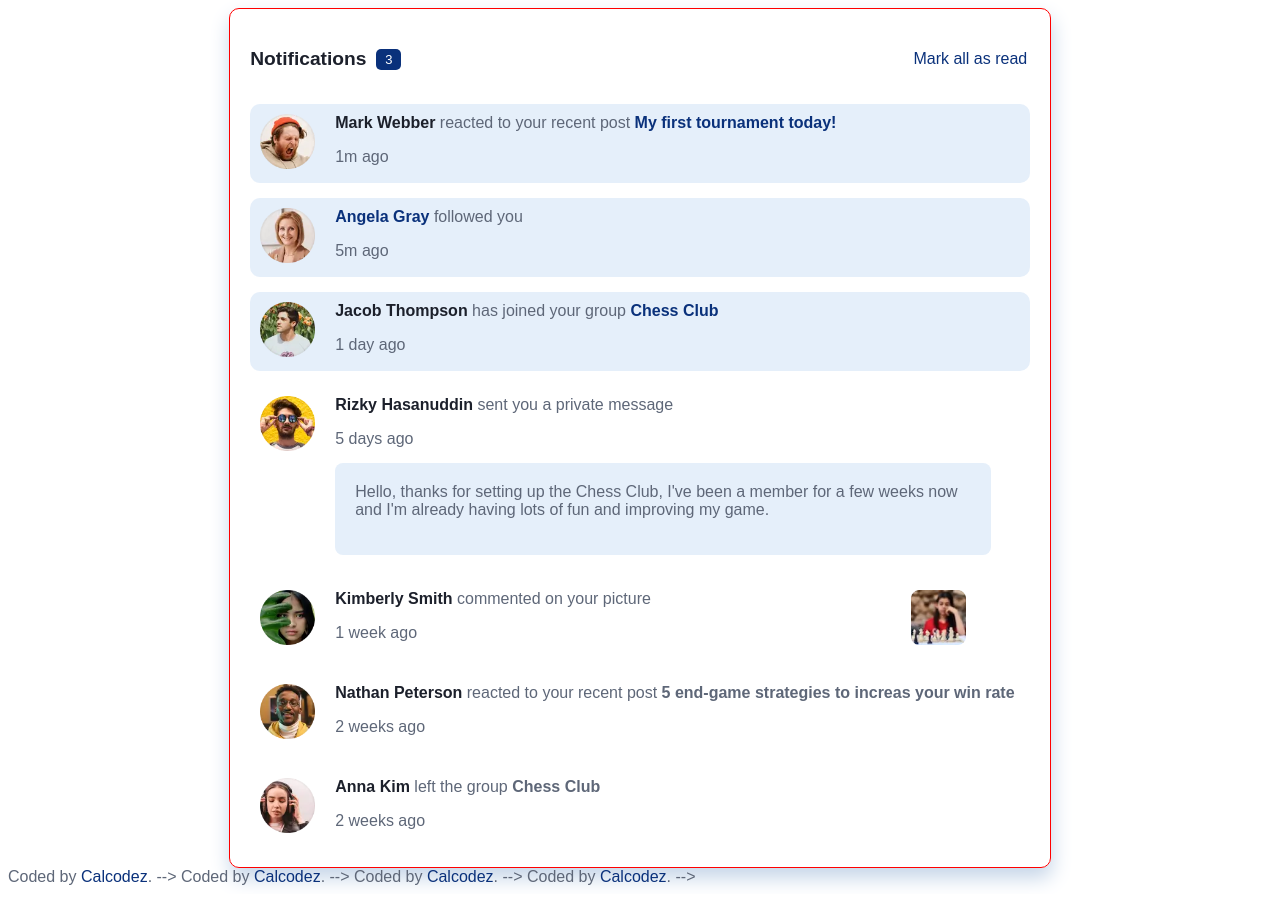
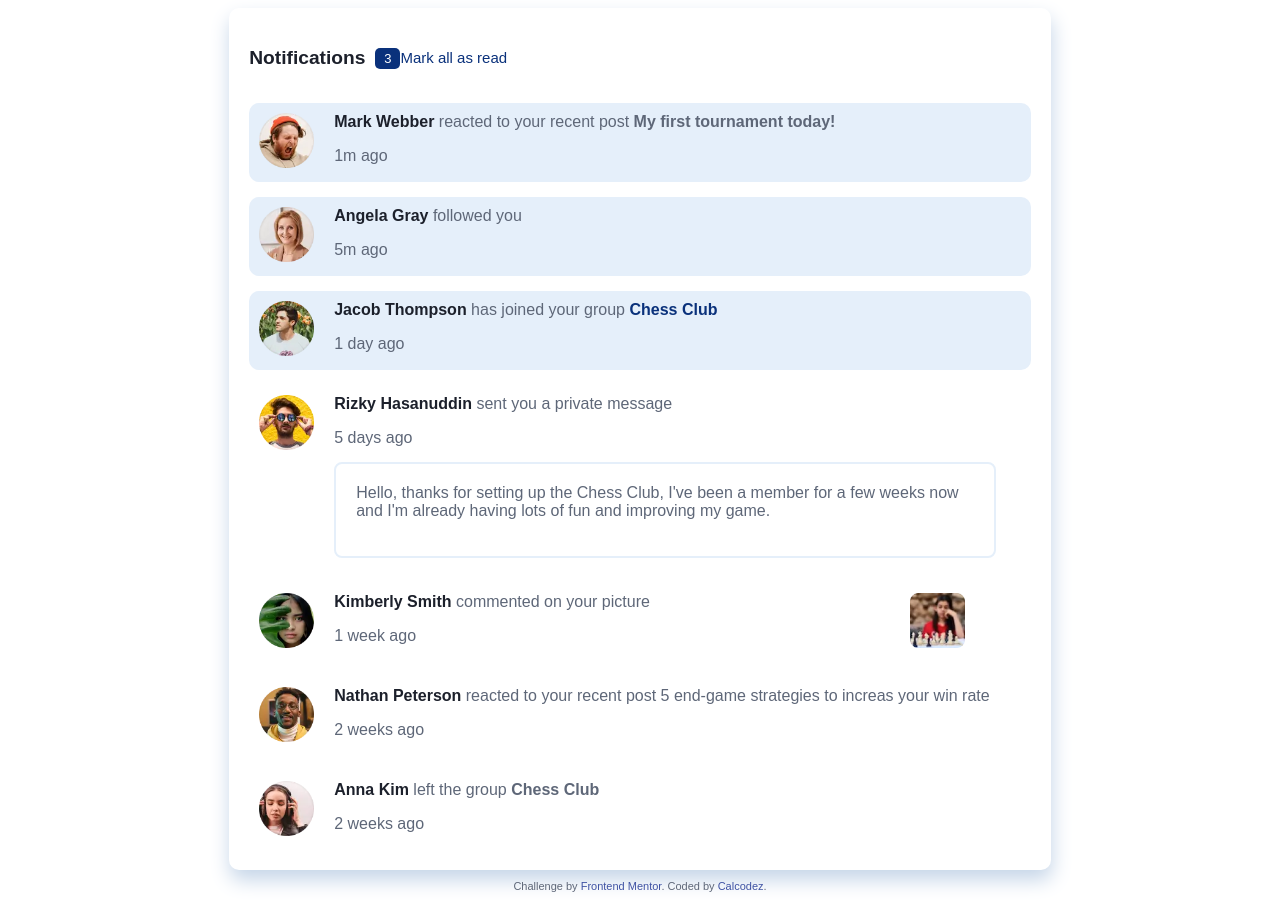
Before and after one commit to KahlvynO/Notifications-Page, a plain HTML site: page index.html in a window 1280 px wide. Drawn offline with Linux system fonts and the light colour scheme.

Commit message:
Clean the code and fix active and hover state bugs

```diff
--- a/index.html
+++ b/index.html
@@ -1,5 +1,5 @@
 <!DOCTYPE html>
-<html lang="en"
+<html lang="en">
 
 
 <head>
@@ -15,105 +15,113 @@
     <div class="container">
         <div id="top">
             <div id="notify">
-                <p id="big">Notifications</p> <div id="blue"> 3</div>
+                <p id="big-text">Notifications</p>
+                <div id="blue-box"> 3</div>
             </div>
-            <div>
+            <div id="mark">
                 <p><a href="#">Mark all as read</a></p>
             </div>
         </div>
 
         <div id="cards">
             <div class="unread">
-                <div><img src="images/avatar-mark-webber.webp" alt="user avatar"></div>
                 <div>
-                    <p><span class="bold-black">Mark Webber</span> reacted to your recent post <span
-                            class="bold-blue"><a href="#">My first tournament today!</a></span></p>
-                    <div class="time">1m ago</div>
+                    <img src="images/avatar-mark-webber.webp" alt="user avatar">
+                </div>
+
+                <div>
+                    <p><span class="name"><a href="#">Mark Webber</a></span> reacted to your recent post <span
+                            class="bold-grey"><a href="#">My first tournament today!</a></span></p>
+                    <div>1m ago</div>
                 </div>
             </div>
 
             <div class="unread">
-                <div><img src="images/avatar-angela-gray.webp" alt="user avatar"></div>
                 <div>
-                    <p><span class="bold-blue"><a href="#">Angela Gray</a></span> followed you</p>
-                    <div class="time">5m ago</div>
+                    <img src="images/avatar-angela-gray.webp" alt="user avatar">
+                </div>
+
+                <div>
+                    <p><span class="name"><a href="#">Angela Gray</a></span> followed you</p>
+                    <div>5m ago</div>
                 </div>
             </div>
 
             <div class="unread">
-                <div><img src="images/avatar-jacob-thompson.webp" alt="user avatar"></div>
                 <div>
-                    <p><span class="bold-black">Jacob Thompson</span> has joined your group <span
-                            class="bold-blue"><a href="">Chess Club</a></span></p>
-                    <div class="time">1 day ago</div>
+                    <img src="images/avatar-jacob-thompson.webp" alt="user avatar">
+                </div>
+
+                <div>
+                    <p><span class="name"><a href="#">Jacob Thompson</a></span> has joined your group <span
+                            class="bold-blue"><a href="#">Chess Club</a></span></p>
+                    <div>1 day ago</div>
                 </div>
             </div>
 
             <div class="read">
-                <div><img src="images/avatar-rizky-hasanuddin.webp" alt="user avatar"></div>
                 <div>
-                    <p><span class="bold-black">Rizky Hasanuddin</span> sent you a private message</p>
-                    <div class="time">5 days ago</div>
+                    <img src="images/avatar-rizky-hasanuddin.webp" alt="user avatar">
+                </div>
+
+                <div>
+                    <p><span class="name"><a href="#">Rizky Hasanuddin</a></span> sent you a private message</p>
+                    <div>5 days ago</div>
+
                     <div id="dm">
-                        <p>Hello, thanks for setting up the Chess Club, I've been a member for a few weeks now and I'm already having lots of fun and improving my game.</p>
-                    </div>
-                </div>
-            </div>
-
-            <div id="wrap">
-                <div class="read">
-                    <div><img src="images/avatar-kimberly-smith.webp" alt="user avatar"></div>
-                    <div>
-                        <p><span class="bold-black">Kimberly Smith</span> commented on your picture</p>
-                        <div class="time">1 week ago</div>
-                    </div>
-                    <div>
-                        <img id="chess" src="images/image-chess.webp" alt="chess picture">
+                        <p>Hello, thanks for setting up the Chess Club, I've been a member for a few weeks now and I'm
+                            already having lots of fun and improving my game.</p>
                     </div>
                 </div>
             </div>
 
                 <div class="read">
-                    <div><img src="images/avatar-nathan-peterson.webp" alt="user avatar"></div>
                     <div>
-                        <p><span class="bold-black">Nathan Peterson</span> reacted to your recent post <span
-                                class="bold-grey">5 end-game strategies to increas your win rate</span></p>
-                        <div class="time">2 weeks ago</div>
+                        <img src="images/avatar-kimberly-smith.webp" alt="user avatar">
+                    </div>
+
+                    <div>
+                        <p><span class="name"><a href="#">Kimberly Smith</a></span> commented on your picture</p>
+                        <div>1 week ago</div>
+                    </div>
+
+                    <div>
+                        <img id="chess" src="images/image-chess.webp" alt="chess picture">
                     </div>
                 </div>
 
             <div class="read">
-                <div><img src="images/avatar-anna-kim.webp" alt="user avatar"></div>
                 <div>
-                    <p><span class="bold-black">Anna Kim</span> left the group <span class="bold-grey">Chess Club</span>
+                    <img src="images/avatar-nathan-peterson.webp" alt="user avatar">
+                </div>
+
+                <div>
+                    <p><span class="name"><a href="#">Nathan Peterson</a></span> reacted to your recent post <span
+                            class="bold-grey">5 end-game strategies to increas your win rate</span></p>
+                    <div>2 weeks ago</div>
+                </div>
+            </div>
+
+            <div class="read">
+                <div>
+                    <img src="images/avatar-anna-kim.webp" alt="user avatar">
+                </div>
+
+                <div>
+                    <p><span class="name"><a href="">Anna Kim</a></span> left the group <span class="bold-grey"><a
+                                href="#">Chess Club</a></span>
                     </p>
-                    <div class="time">2 weeks ago</div>
+                    <div>2 weeks ago</div>
                 </div>
             </div>
 
         </div>
     </div>
 
-    <!-- <div class="attribution">
+    <div class="attribution">
         Challenge by <a href="https://www.frontendmentor.io?ref=challenge" target="_blank">Frontend Mentor</a>.
         Coded by <a href="https://twitter.com/calcodez">Calcodez</a>.
-      </div> -->
-</body>
-
-</html>  Coded by <a href="https://twitter.com/calcodez">Calcodez</a>.
-      </div> -->
-</body>
-
-</html>  Coded by <a href="https://twitter.com/calcodez">Calcodez</a>.
-      </div> -->
-</body>
-
-</html>  Coded by <a href="https://twitter.com/calcodez">Calcodez</a>.
-      </div> -->
-</body>
-
-</html> Coded by <a href="https://twitter.com/calcodez">Calcodez</a>.
-      </div> -->
+    </div>
 </body>
 
 </html>
--- a/style.css
+++ b/style.css
@@ -15,10 +15,32 @@ a {
     cursor: pointer;
 }
 
+.attribution {
+    font-size: 11px;
+    text-align: center;
+    margin-top: 10px;
+}
+
+.attribution a {
+    color: hsl(228, 45%, 44%);
+}
+
+.name a {
+    color: hsl(224, 21%, 14%);
+    font-weight: 600;
+}
+
+.name a:hover {
+    color: hsl(219, 85%, 26%);
+}
+
+#mark p a {
+    font-size: 15px;
+}
+
 .container {
     width: 65%;
     margin: 0 auto;
-    border: 1px solid red;
     border-radius: 10px;
     padding: 20px;
     box-sizing: border-box;
@@ -27,17 +49,18 @@ a {
 
 #top {
     display: flex;
-    gap: 32rem;
+    /* gap: 31rem; */
     align-items: center;
 }
 
-#big {
+
+#big-text {
     font-size: 1.2rem;
     color: hsl(224, 21%, 14%);
     font-weight: 700;
 }
 
-#blue {
+#blue-box {
     width: 25px;
     padding: 3px;
     background-color: hsl(219, 85%, 26%);
@@ -55,29 +78,19 @@ a {
     gap: 10px;
 }
 
-/* #normal {
-    font-size: 14px;
-    font-weight: 400;
-    color: white;
-    background-color: hsl(219, 85%, 26%);
-    padding: 1px;
-    border-radius: 10px;
-    margin-left: 5px;
-} */
 
 .bold-blue {
     color: hsl(219, 85%, 26%);
     font-weight: 600;
 }
 
-.bold-black {
-    color: hsl(224, 21%, 14%);
+.bold-grey a {
+    color: hsl(219, 12%, 42%);
     font-weight: 600;
 }
 
-.bold-grey {
-    color: hsl(219, 12%, 42%);
-    font-weight: 600;
+.bold-grey a:hover {
+    color: hsl(219, 85%, 26%);
 }
 
 img {
@@ -113,13 +126,17 @@ img {
 }
 
 #dm {
-    background-color: hsl(211, 68%, 94%);
+    border: 2px solid hsl(211, 68%, 94%);
     padding: 20px;
     border-radius: 8px;
     margin-top: 15px;
     max-width: 90%;
 }
 
+#dm:hover {
+    background-color: hsl(211, 68%, 94%);
+}
+
 #chess {
     margin-left: 240px;
 }
```
